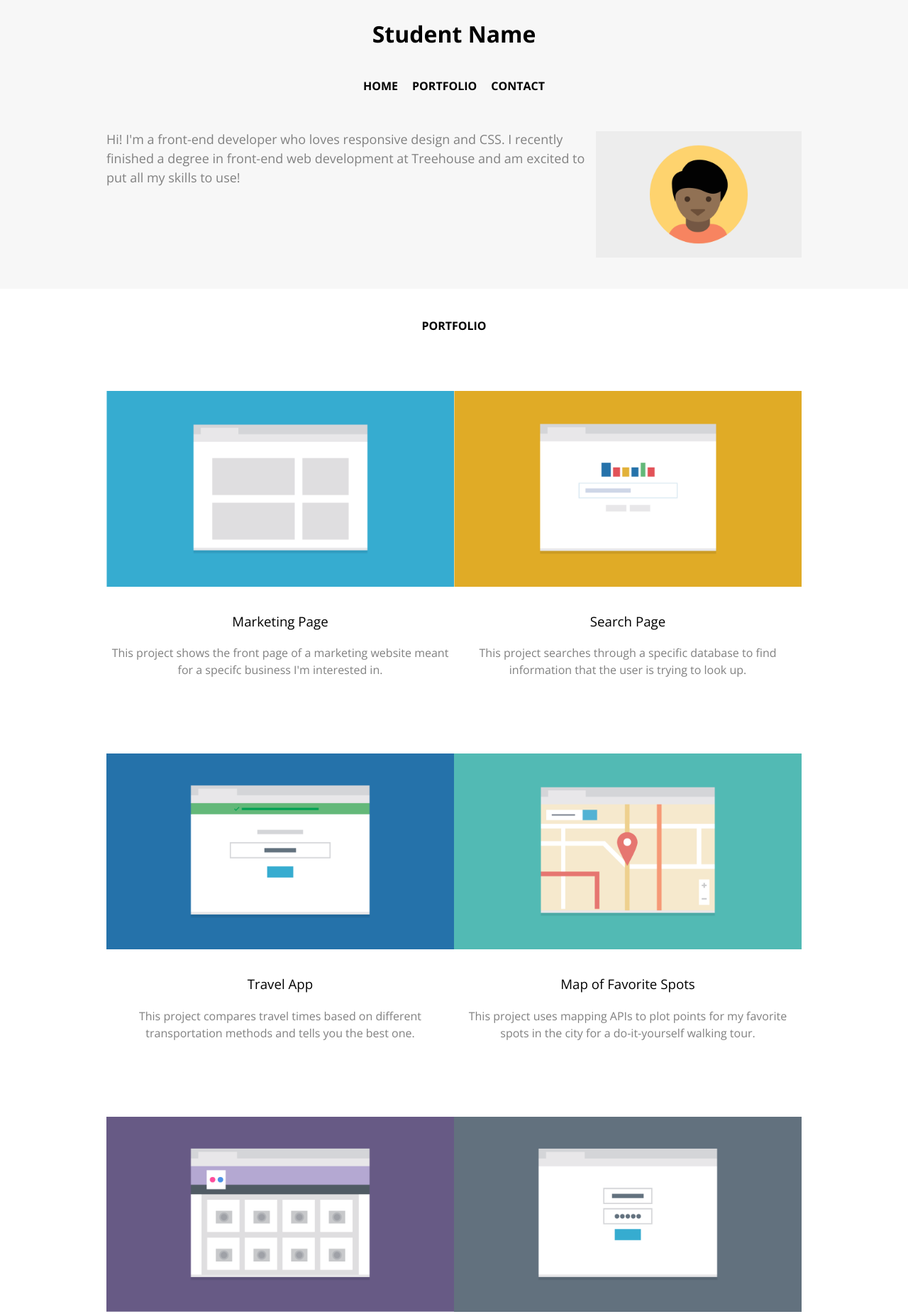
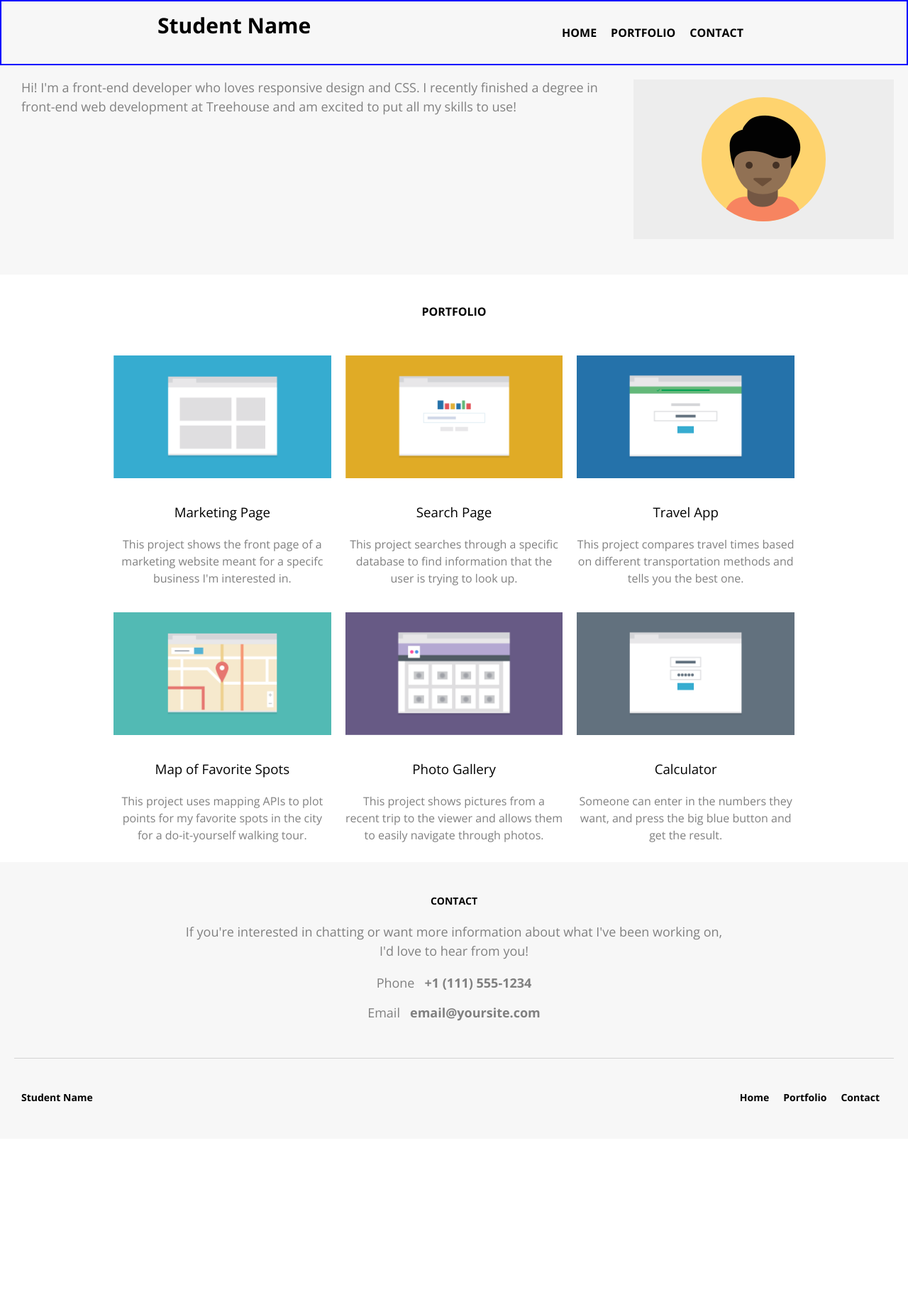
Before and after one commit to FatimaGC/Project-2, a plain HTML site: page index.html in a window 1280 px wide. Shown: the top 1852 px of the page at 71% size. After the commit the page ends 1605 px from the top, so only its background shows below. Drawn offline with nearby package versions, Linux system fonts and the light colour scheme.

Commit message:
Added media query for desktop screen size

```diff
--- a/CSS/styles.css
+++ b/CSS/styles.css
@@ -16,13 +16,14 @@ body img {
   max-width: 100%;
 }
 
-.header,
+.main__header,
 footer {
   background-color: #f7f7f7;
-  padding: 24px 0;
+  padding: 24px 10px;
 }
 
 h1 {
+  font-size: 25px;
   margin-top: 0;
 }
 
@@ -65,12 +66,20 @@ p {
 
 .container {
   padding: 0 10px;
+}
 
+.intro {
+  background-color: #f7f7f7;
+  padding: 0 0;
 }
 
 .intro__img {
   margin-top: 30px;
-  width: 80%;
+  width: 65%;
+}
+
+.intro__copy {
+  padding: 0 10px 40px;
 }
 
 .box {
@@ -123,6 +132,10 @@ p {
   text-transform: uppercase;
 }
 
+.footer__nav {
+  display: none;
+}
+
 
 /* =================================
   Media Queries
@@ -133,8 +146,7 @@ p {
     margin: 0 auto;
     max-width: 1000px;
     width: 95%;
-    }
-
+  }
 
   .nav__list{
     flex-direction: row;
@@ -147,17 +159,16 @@ p {
   }
 
   .intro {
-    align-items: flex-start;
     display: flex;
     font-size: 18px;
+    padding: 0 20px 30px;
     text-align: left;
   }
 
   .intro__img {
     margin: 20px 0;
     order: 2;
-    width: 290px;
-
+    width: 40%;
   }
 
   .portfolio {
@@ -171,6 +182,55 @@ p {
   }
 
   .box {
-    flex: 1 50%;
+    flex: 1 45%;
+    margin: 10px;
+  }
+
+  .contact__box {
+    font-size: 18px;
+    padding: 0 115px;
+  }
+
+  .footer__link {
+    align-items: center;
+  }
+
+  .footer__link-top {
+    display: none;
+  }
+
+  .footer__nav {
+    display: flex;
+    align-items: center;
+    list-style: none;
+  }
+
+  .footer__nav li {
+    margin: 0 10px
   }
 }
+
+@media (min-width:1024px){
+  .main__header{
+    border: 2px solid blue;
+    display: flex;
+    justify-content: space-between;
+    align-items: center;
+    padding: 0 220px;
+  }
+
+  .name {
+    font-size: 30px;
+  }
+
+  .box {
+    flex: 1 25%;
+    margin: 10px;
+  }
+
+  .contact__box {
+  font-size: 18px;
+  padding: 0 250px;
+  }
+
+}
--- a/index.html
+++ b/index.html
@@ -12,9 +12,10 @@
   </head>
 
   <body>
-    <header class="header">
-      <div class="container">
-        <h1>Student Name</h1>
+
+    <header class="main__header">
+        <!-- <div class="container"> -->
+          <h1 class="name">Student Name</h1>
           <nav>
             <ul class="nav__list">
               <li>Home</li>
@@ -23,17 +24,18 @@
             </ul>
           </nav>
 
-        <div class="intro">
-          <img class="intro__img"src="images/responsive-layout-profile.png" alt="Profile photo of Student">
 
-          <p>Hi! I'm a front-end developer who loves responsive design and CSS. I recently finished a degree in front-end web development at Treehouse and am excited to put all my skills to use!</p>
-        </div>
         </div>
       </header>
 
     <main>
+
+      <div class="intro">
+        <img class="intro__img"src="images/responsive-layout-profile.png" alt="Profile photo of Student">
+        <p class="intro__copy">Hi! I'm a front-end developer who loves responsive design and CSS. I recently finished a degree in front-end web development at Treehouse and am excited to put all my skills to use!</p>
+      </div>
+
       <div class="container portfolio">
-
       <h2 class="portfolio__title">Portfolio</h2>
 
       <section class="box">
@@ -77,18 +79,25 @@
     <footer>
       <div class="contact__box">
         <h3 class="contact__title">Contact</h3>
-        <p>If you're interested in chatting or want more information about what I've been working on, I'd love to hear from you!</p>
+        <p class="contact__copy">If you're interested in chatting or want more information about what I've been working on, I'd love to hear from you!</p>
         <p class="contact__item">Phone &nbsp; <span class="contact__item_bold">  +1 (111) 555-1234</span></p>
         <p class="contact__item">Email &nbsp; <span class="contact__item_bold">  email@yoursite.com</span></p>
       </div>
 
       <div class="horizontal-line">
-
       </div>
 
       <div class="footer__link">
         <span>Student Name</span>
-        <a href="#">Back to Top</a>
+        <a href="#" class="footer__link-top">Back to Top</a>
+
+        <nav>
+          <ul class="footer__nav">
+            <li>Home</li>
+            <li>Portfolio</li>
+            <li>Contact</li>
+          </ul>
+        </nav>
       </div>
     </footer>
   </body>
```
Lines whose indentation alone changed are shown as unchanged.
